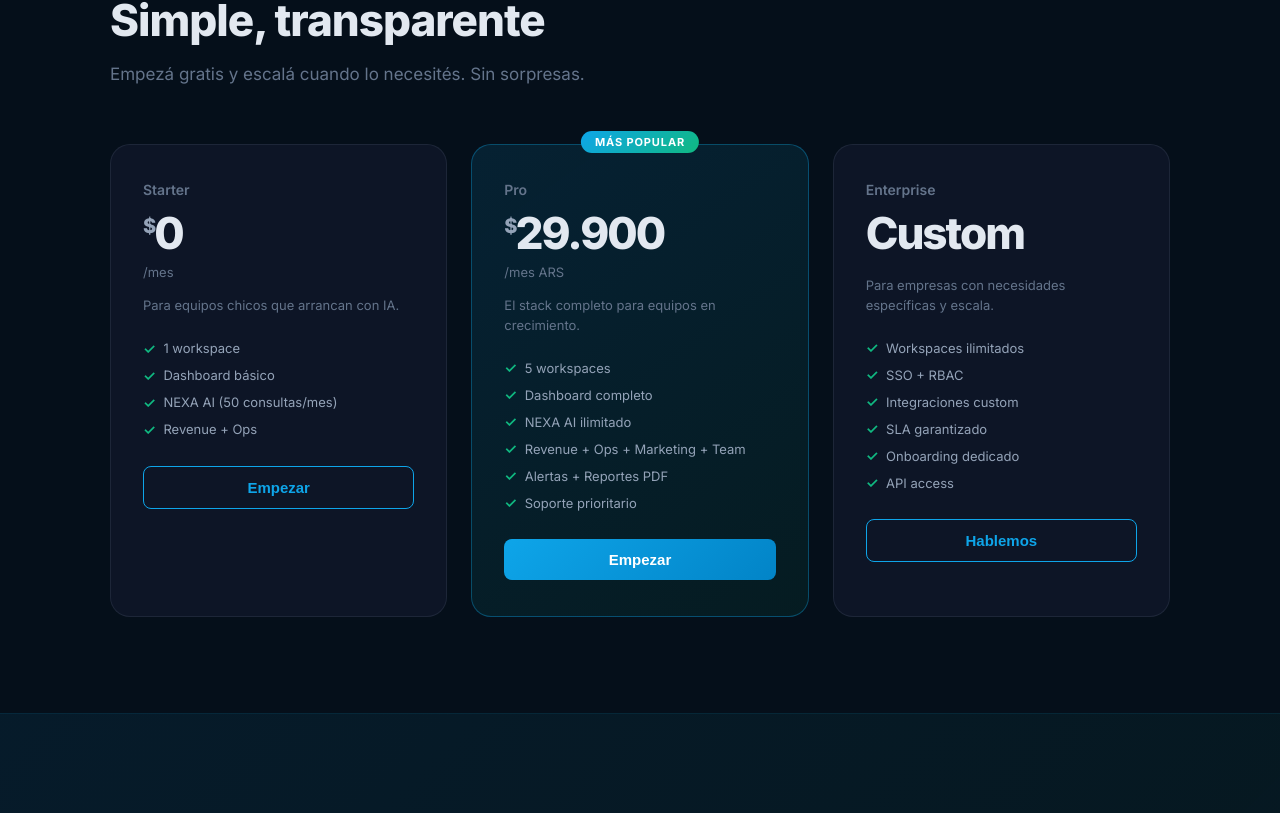
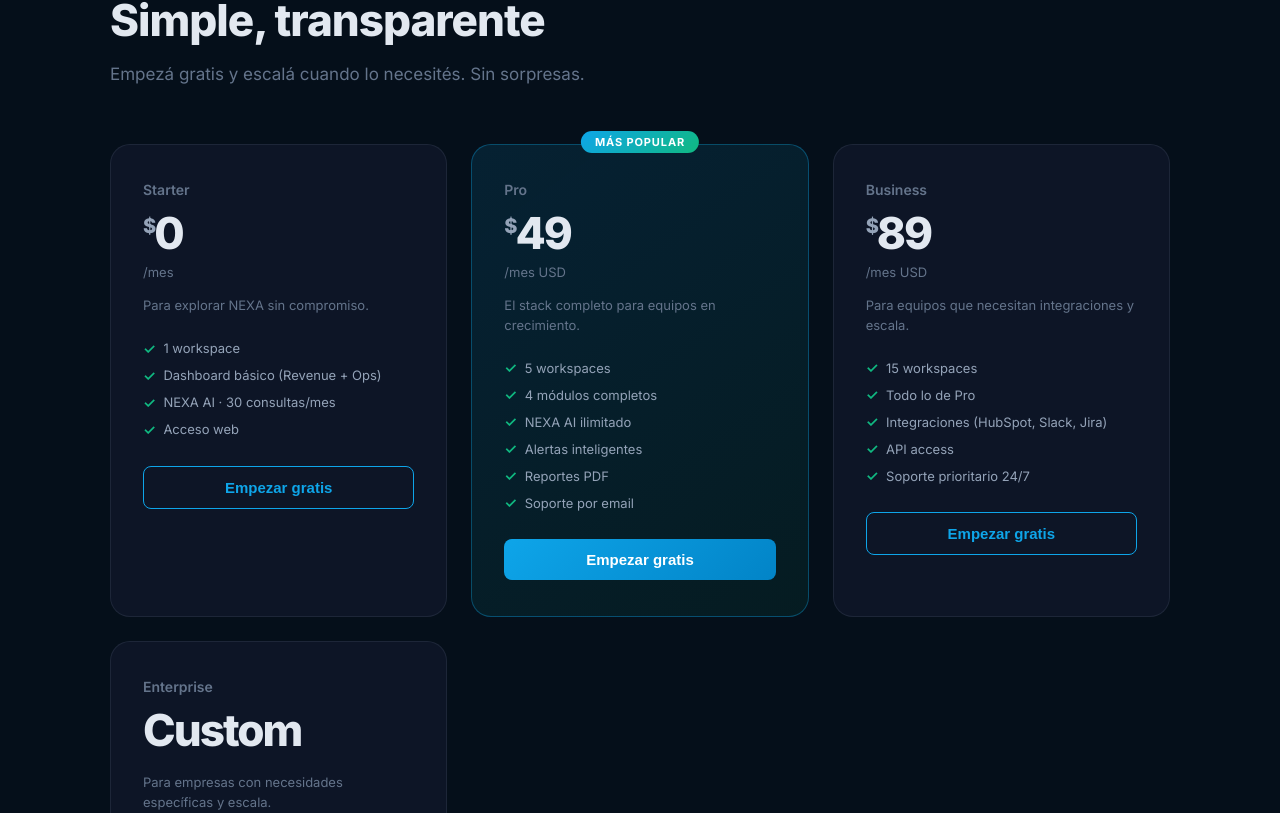
Before and after one commit to hernan-fleita/nexa-neexo, a React (Vite) app: page / in a window 1280 px wide. Shown: the part 2787-3600 px from the top of the page. Built offline with nearby package versions, Linux system fonts and the light colour scheme.

Commit message:
feat: update pricing to USD with 4-tier structure
Starter free, Pro $49 USD/mes, Business $89 USD/mes, Enterprise custom.
Enterprise CTA now opens the Contact modal directly.

https://claude.ai/code/session_01T1z6okGBLLYT6c5pVmdjnq

```diff
--- a/src/LandingPage.jsx
+++ b/src/LandingPage.jsx
@@ -266,20 +266,26 @@ const STEPS = [
 const PLANS = [
   {
     name: "Starter", price: "0", period: "/mes",
-    desc: "Para equipos chicos que arrancan con IA.",
-    features: ["1 workspace", "Dashboard básico", "NEXA AI (50 consultas/mes)", "Revenue + Ops"],
+    desc: "Para explorar NEXA sin compromiso.",
+    features: ["1 workspace", "Dashboard básico (Revenue + Ops)", "NEXA AI · 30 consultas/mes", "Acceso web"],
     featured: false,
   },
   {
-    name: "Pro", price: "29.900", period: "/mes ARS",
+    name: "Pro", price: "49", period: "/mes USD",
     desc: "El stack completo para equipos en crecimiento.",
-    features: ["5 workspaces", "Dashboard completo", "NEXA AI ilimitado", "Revenue + Ops + Marketing + Team", "Alertas + Reportes PDF", "Soporte prioritario"],
+    features: ["5 workspaces", "4 módulos completos", "NEXA AI ilimitado", "Alertas inteligentes", "Reportes PDF", "Soporte por email"],
     featured: true,
+  },
+  {
+    name: "Business", price: "89", period: "/mes USD",
+    desc: "Para equipos que necesitan integraciones y escala.",
+    features: ["15 workspaces", "Todo lo de Pro", "Integraciones (HubSpot, Slack, Jira)", "API access", "Soporte prioritario 24/7"],
+    featured: false,
   },
   {
     name: "Enterprise", price: "Custom", period: "",
     desc: "Para empresas con necesidades específicas y escala.",
-    features: ["Workspaces ilimitados", "SSO + RBAC", "Integraciones custom", "SLA garantizado", "Onboarding dedicado", "API access"],
+    features: ["Workspaces ilimitados", "SSO + RBAC", "Integraciones custom", "SLA garantizado", "Onboarding dedicado"],
     featured: false,
   },
 ];
@@ -473,11 +479,15 @@ export default function LandingPage() {
               </ul>
               <button
                 style={p.featured ? { ...S.btnPrimary, width: "100%", padding: "12px 0", fontSize: 15 } : { ...S.btnOutline, width: "100%", padding: "12px 0", fontSize: 15 }}
-                onClick={() => navigate(p.name === "Starter" ? "/dashboard" : "/nexa")}
+                onClick={() => {
+                  if (p.name === "Enterprise") setLegalModal("contacto");
+                  else if (p.name === "Starter") navigate("/dashboard");
+                  else navigate("/nexa");
+                }}
                 onMouseEnter={e => e.currentTarget.style.opacity = "0.85"}
                 onMouseLeave={e => e.currentTarget.style.opacity = "1"}
               >
-                {p.name === "Enterprise" ? "Hablemos" : "Empezar"}
+                {p.name === "Enterprise" ? "Hablemos →" : "Empezar gratis"}
               </button>
             </div>
           ))}
```
